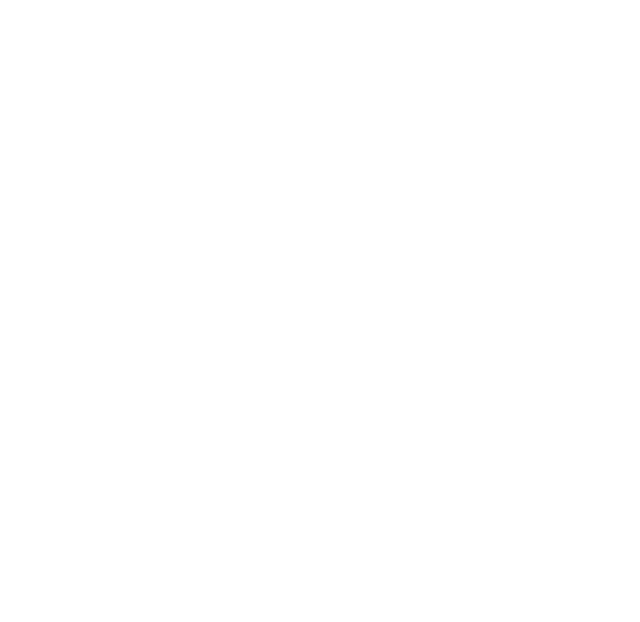
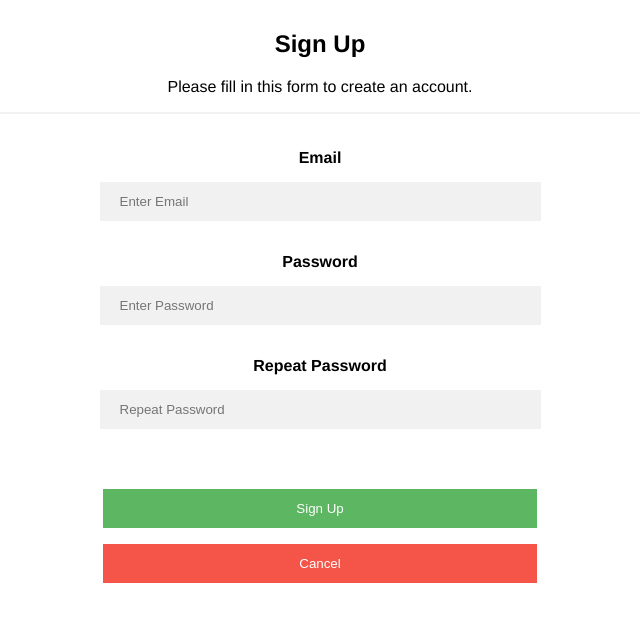
Before and after one commit to yumitanaka/My-first-blog_vue, a Vue app: page /signup in a window 1280 px wide. Before the commit this address had no page. Shown: the top 622 px of the page, without its empty margins (320-960 px from the left). Built offline with nearby package versions, Linux system fonts and the light colour scheme.

Commit message:
Commit. Login and Signup.

```diff
--- a/src/components/Header.vue
+++ b/src/components/Header.vue
@@ -1,7 +1,7 @@
 <template>
   <div class="header">
-    <a href class="signIn">Sing In</a>
-    <a href class="logIn">Log In</a>
+    <router-link to="/signup">Sing Up</router-link> |
+    <router-link to="/login">Log In</router-link>
   </div>
 </template>
 
@@ -12,15 +12,14 @@
 <style scoped>
 .header {
   /* background-color: green; */
-  margin: 0px;
-  padding: 0px;
-  width: 100%;
+  width: 98%;
   height: 5%;
   position: fixed;
-  top: 0;
+  text-align: right;
+  margin-top: 1%;
 }
 
-.signIn {
+/* .signIn {
   text-decoration: none;
   line-height: 40px;
   margin-left: 90%;
@@ -34,5 +33,5 @@
   margin-left: 2%;
   font-family: arial;
   font-size: small;
-}
+} */
 </style>
--- a/src/router/index.js
+++ b/src/router/index.js
@@ -1,11 +1,23 @@
 import { createRouter, createWebHistory } from 'vue-router';
 import Home from '../views/Home.vue';
+import SignUp from '../views/SignUp.vue';
+import LogIn from '../views/LogIn.vue';
 
 const routes = [
   {
     path: '/',
     name: 'Home',
     component: Home,
+  },
+  {
+    path: '/signup',
+    name: 'Signup',
+    component: SignUp,
+  },
+  {
+    path: '/login',
+    name: 'LogIn',
+    component: LogIn,
   },
 ];
 
--- /dev/null
+++ b/src/views/LogIn.vue
@@ -0,0 +1,80 @@
+<template>
+  <div class="container">
+    <h2>Log In</h2>
+    <p>Please fill in this form to log in.</p>
+    <hr />
+  </div>
+  <div class="container">
+    <label for="uname">
+      <div class="container" style="margin-top: 2%">
+        <b>Username</b>
+      </div>
+    </label>
+    <input type="text" placeholder="Enter Username" name="uname" required />
+  </div>
+  <div class="container">
+    <label for="psw">
+      <div class="container">
+        <b>Password</b>
+      </div>
+    </label>
+    <input type="password" placeholder="Enter Password" name="psw" required />
+  </div>
+  <div class="container" style="margin-top: 20px">
+    <button type="submit">Login</button>
+  </div>
+</template>
+
+<script>
+export default {};
+</script>
+
+<style scoped>
+
+input[type="text"],
+input[type="password"] {
+  width: 35%;
+  padding: 12px 20px;
+  margin: 8px 0;
+  display: inline-block;
+  border: none;
+  box-sizing: border-box;
+  background: #f1f1f1;
+}
+
+input[type="text"]:focus,
+input[type="password"]:focus {
+  background-color: #ddd;
+  outline: none;
+}
+
+button {
+  background-color: #4caf50;
+  color: white;
+  padding: 12px 20px;
+  margin: 8px 0;
+  border: none;
+  cursor: pointer;
+  width: 35%;
+  opacity: 0.9;
+}
+
+button:hover {
+  opacity: 0.8;
+}
+
+.container {
+  padding: 10px;
+  text-align: center;
+}
+
+span.psw {
+  float: right;
+  padding-top: 16px;
+}
+
+hr {
+  border: 1px solid #f1f1f1;
+  margin-bottom: 25px;
+}
+</style>
--- /dev/null
+++ b/src/views/SignUp.vue
@@ -0,0 +1,100 @@
+<template>
+    <div class="container">
+      <h2>Sign Up</h2>
+      <p>Please fill in this form to create an account.</p>
+      <hr />
+      <div class="container">
+        <label for="email">
+          <b>Email</b>
+        </label>
+      </div>
+      <input type="text" placeholder="Enter Email" name="email" required />
+      <div class="container">
+        <label for="psw">
+          <b>Password</b>
+        </label>
+      </div>
+      <input type="password" placeholder="Enter Password" name="psw" required />
+      <div class="container">
+        <label for="psw-repeat">
+          <b>Repeat Password</b>
+        </label>
+      </div>
+      <input type="password" placeholder="Repeat Password" name="psw-repeat" required />
+      <div class="container" style="margin-top: 20px">
+        <button type="submit" class="signupbtn">Sign Up</button>
+      </div>
+      <div class="container" style="margin-top: -20px">
+        <button type="button" class="cancelbtn">Cancel</button>
+      </div>
+    </div>
+</template>
+
+<script>
+export default {};
+</script>
+
+<style scoped>
+.body {
+  font-family: Arial, Helvetica, sans-serif;
+}
+* {
+  box-sizing: border-box;
+}
+
+/* Full-width input fields */
+input[type="text"],
+input[type="password"] {
+  width: 35%;
+  padding: 12px 20px;
+  margin: 5px 0 22px 0;
+  display: inline-block;
+  border: none;
+  background: #f1f1f1;
+}
+
+input[type="text"]:focus,
+input[type="password"]:focus {
+  background-color: #ddd;
+  outline: none;
+}
+
+hr {
+  border: 1px solid #f1f1f1;
+  margin-bottom: 25px;
+}
+
+/* Set a style for all buttons */
+button {
+  background-color: #4caf50;
+  color: white;
+  padding: 12px 20px;
+  margin: 8px 0;
+  border: none;
+  cursor: pointer;
+  width: 10%;
+  opacity: 0.9;
+}
+
+button:hover {
+  opacity: 1;
+}
+
+/* Extra styles for the cancel button */
+.cancelbtn {
+  padding: 12px 20px;
+  background-color: #f44336;
+}
+
+/* Float cancel and signup buttons and add an equal width */
+.cancelbtn,
+.signupbtn {
+  width: 35%;
+}
+
+/* Add padding to container elements */
+.container {
+  padding: 10px;
+  text-align: center;
+}
+</style>
```
